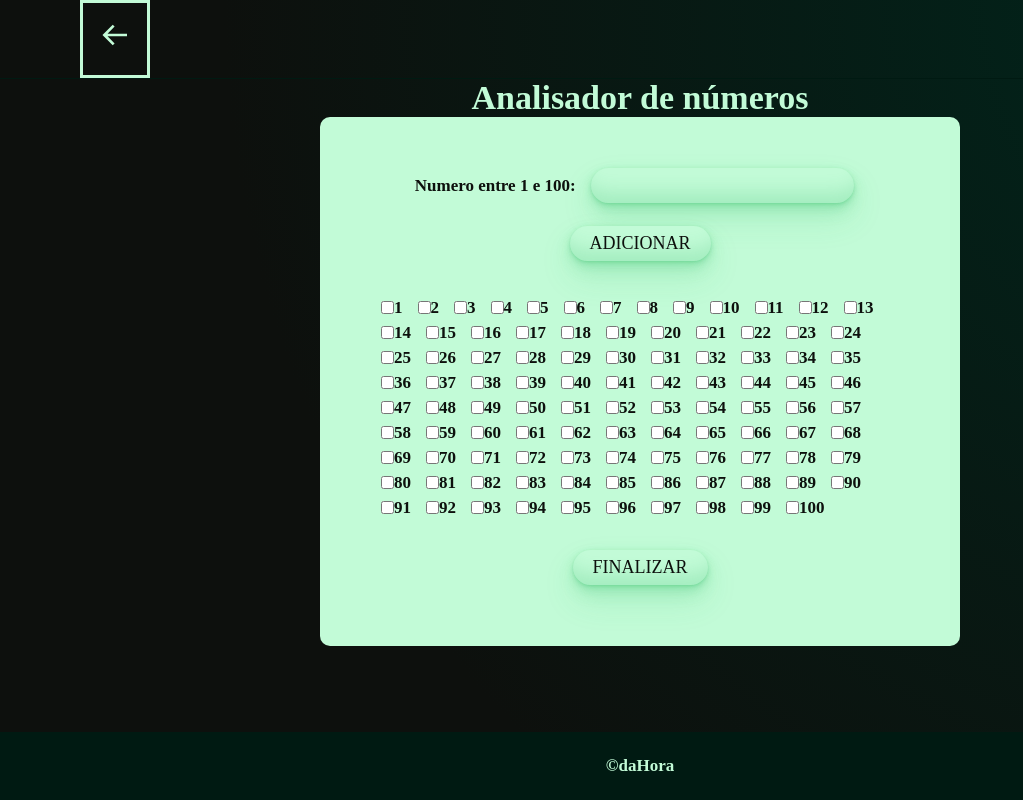
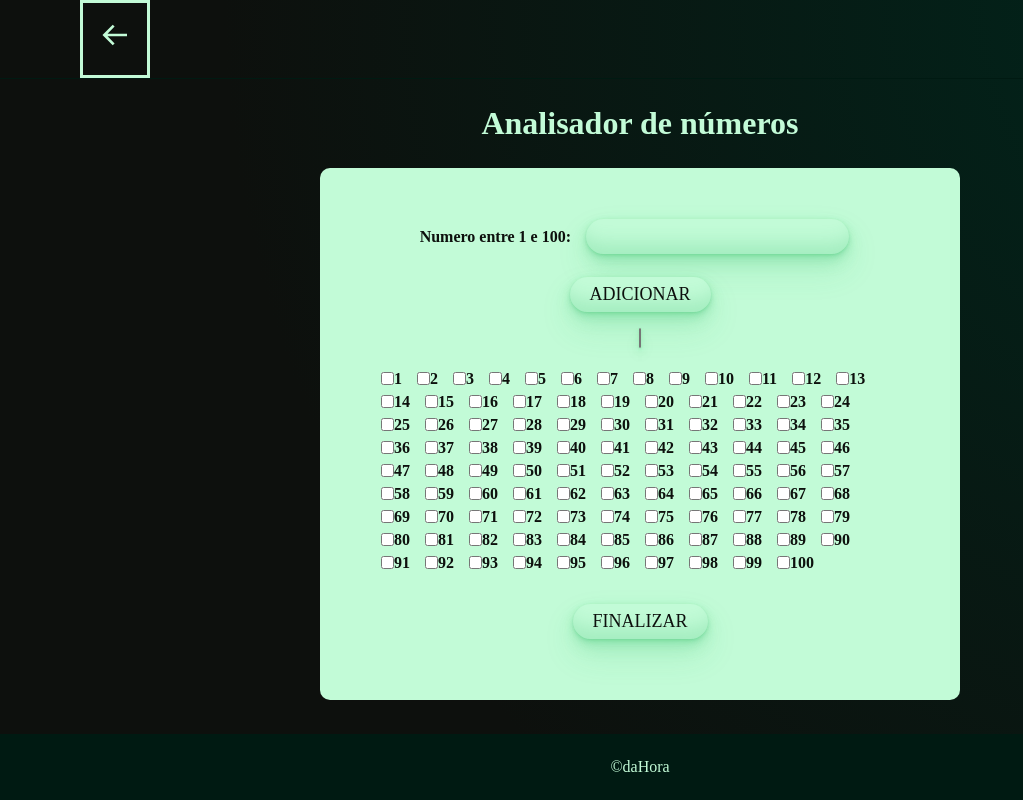
Before and after one commit to GustaDaHora/Number-Playgorund, a React (Vite) app: page /check in a window 1280 px wide. Shown: the whole page, without its empty margins (0-1023 px from the left). Built offline with nearby package versions, Linux system fonts and the light colour scheme; a web font is replaced by a local one.

Commit message:
Master Update Check page
1° Fixed footer overlaping section.
2° Added a select element to display selected numbers.
3° Fixed duped states

```diff
--- a/src/app/pages/Check/index.tsx
+++ b/src/app/pages/Check/index.tsx
@@ -1,4 +1,4 @@
-import React, { useState } from 'react';
+import React, { useEffect, useState } from 'react';
 import { Header } from 'src/app/components/Header';
 import styled from 'styled-components';
 
@@ -7,17 +7,19 @@ import Input from 'src/app/components/Input';
 
 const Container = styled.div`
   width: 100%;
+  display: flex;
+  flex-direction: column;
   min-height: 100vh;
-  font-weight: 550;
-  font-size: 17px;
+  box-sizing: border-box;
+  justify-content: space-between;
   background: radial-gradient(
     circle at top right,
     ${({ theme }) => theme.COLORS.BACKGROUND_700} 0%,
     ${({ theme }) => theme.COLORS.BACKGROUND_900} 70%
   );
-  overflow-y: auto;
 
   h1 {
+    color: ${({ theme }) => theme.COLORS.WHITE};
     text-align: center;
   }
 
@@ -37,12 +39,12 @@ const Container = styled.div`
   footer {
     color: ${({ theme }) => theme.COLORS.WHITE};
     background-color: ${({ theme }) => theme.COLORS.BACKGROUND_800};
-    position: absolute;
-    bottom: 0;
-    left: 0;
-    right: 0;
+    position: relative;
+    bottom: 0px;
     text-align: center;
+    width: 100%;
     padding: 3vh;
+    margin-top: 0.5rem;
   }
 
   .select {
@@ -74,6 +76,18 @@ const Container = styled.div`
   #option {
     display: none;
   }
+
+  .list {
+    background-color: ${({ theme }) => theme.COLORS.WHITE};
+    box-shadow: rgba(44, 187, 99, 0.2) 0 -25px 18px -14px inset,
+      rgba(44, 187, 99, 0.15) 0 1px 2px, rgba(44, 187, 99, 0.15) 0 2px 4px,
+      rgba(44, 187, 99, 0.15) 0 4px 8px, rgba(44, 187, 99, 0.15) 0 8px 16px,
+      rgba(44, 187, 99, 0.15) 0 16px 32px;
+    color: ${({ theme }) => theme.COLORS.BACKGROUND_900};
+    cursor: pointer;
+    height: 2.5vh;
+  }
+
   @media (max-width: 768px) {
     section {
       width: 80%;
@@ -131,14 +145,17 @@ const Select = styled.select`
 `;
 
 export function Check(): React.ReactElement {
-  const [valores, setValores] = useState<number[]>([]);
   const [resultText, setResultText] = useState<string>('');
+  const [selectedOptions, setSelectedOptions] = useState<number[]>([]);
+  const [lastSelectedNumber, setLastSelectedNumber] = useState<number | null>(
+    null
+  );
 
   function toggleValue(value: number): void {
-    if (valores.includes(value)) {
-      setValores(valores.filter((item) => item !== value));
+    if (selectedOptions.includes(value)) {
+      setSelectedOptions(selectedOptions.filter((item) => item !== value));
     } else {
-      setValores([...valores, value]);
+      setSelectedOptions([...selectedOptions, value]);
     }
     setResultText('');
   }
@@ -146,27 +163,34 @@ export function Check(): React.ReactElement {
   const handleOptionChange = (event: React.ChangeEvent<HTMLSelectElement>) => {
     const selectedValue = parseInt(event.target.value);
     if (!isNaN(selectedValue)) {
-      adicionar(selectedValue);
+      if (selectedOptions.includes(selectedValue)) {
+        setSelectedOptions(
+          selectedOptions.filter((item) => item !== selectedValue)
+        );
+      } else {
+        setSelectedOptions([...selectedOptions, selectedValue]);
+        setLastSelectedNumber(selectedValue);
+      }
     }
   };
 
   function adicionar(num: number): void {
-    if (num >= 1 && num <= 100 && !valores.includes(num)) {
-      setValores([...valores, num]);
-      setResultText('');
+    if (num >= 1 && num <= 100 && !selectedOptions.includes(num)) {
+      setSelectedOptions([...selectedOptions, num]);
+      setLastSelectedNumber(num);
     } else {
       window.alert('Valor inválido');
     }
   }
 
   function finalizar(): void {
-    if (valores.length === 0) {
+    if (selectedOptions.length === 0) {
       window.alert('Adicione um número');
     } else {
-      const total = valores.length;
-      const maior = Math.max(...valores);
-      const menor = Math.min(...valores);
-      const soma = valores.reduce((acc, curr) => acc + curr, 0);
+      const total = selectedOptions.length;
+      const maior = Math.max(...selectedOptions);
+      const menor = Math.min(...selectedOptions);
+      const soma = selectedOptions.reduce((acc, curr) => acc + curr, 0);
       const media = soma / total;
 
       setResultText(
@@ -208,13 +232,19 @@ export function Check(): React.ReactElement {
               </option>
             ))}
           </Select>
-
+          <select className="list" multiple>
+            {lastSelectedNumber !== null && (
+              <option value={lastSelectedNumber}>
+                Número {lastSelectedNumber} foi adicionado!
+              </option>
+            )}
+          </select>
           <div className="select">
             {Array.from({ length: 100 }, (_, index) => (
               <label key={index}>
                 <input
                   type="checkbox"
-                  checked={valores.includes(index + 1)}
+                  checked={selectedOptions.includes(index + 1)}
                   onChange={() => toggleValue(index + 1)}
                 />
                 {index + 1}
```
